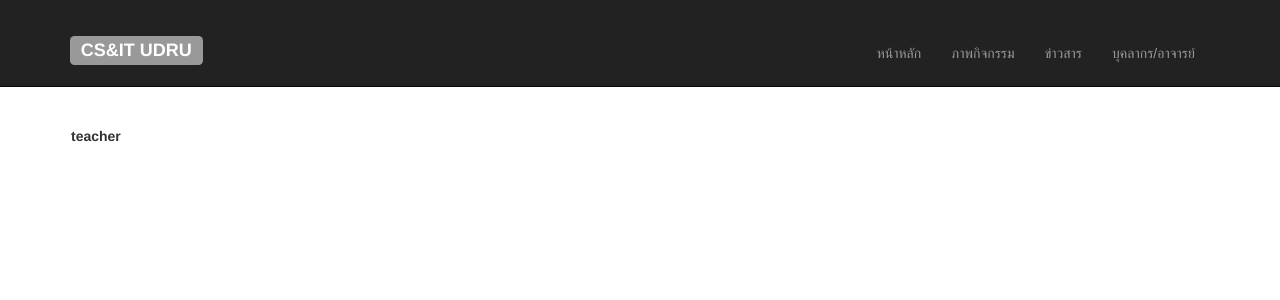
After one commit to mynameistecs51/cs_udru, a CodeIgniter app: page /cs_udru/index.php/ctl_main/page_teacher in a window 1280 px wide. The commit adds this page. Shown: the top 300 px of the page. Run offline with CodeIgniter, Linux system fonts and the light colour scheme; lists and menus that the app fills with data are empty.

Commit message:
chaiwat update 4-3-57 7.37

```diff
--- a/application/config/config.php
+++ b/application/config/config.php
@@ -26,7 +26,7 @@ $config['base_url']	= 'http://localhost/cs_udru/';
 | variable so that it is blank.
 |
 */
-$config['index_page'] = '';
+$config['index_page'] = 'index.php';
 
 /*
 |--------------------------------------------------------------------------
--- a/application/controllers/ctl_main.php
+++ b/application/controllers/ctl_main.php
@@ -10,5 +10,10 @@ class Ctl_main extends CI_Controller {
 		$data['title'] = "cs_udru";
 		$this->load->view("cs_udru",$data);
 	}
+
+	public function page_teacher(){
+		$data["title"] = "อาจารย์ประจำสาขาวิชา";
+		$this->load->view("page_teacher",$data);
+	}
 }
 ?>
--- /dev/null
+++ b/application/views/footer.php
@@ -0,0 +1,4 @@
+
+	</div> <!-- //// end container -->
+</body>
+</html>
--- /dev/null
+++ b/application/views/head.php
@@ -0,0 +1,39 @@
+<!DOCTYPE html>
+<html lang="en">
+<head>
+	<meta charset="utf-8">
+	<meta name="viewport" content="width=device-width, initial-scale=1.0">
+	<meta name="description" content="">
+	<meta name="author" content="">
+
+	<title><?php echo $title;?></title>
+
+	<!-- Bootstrap core CSS -->
+	<link href="<?php echo base_url().'css/bootstrap.css';?>" rel="stylesheet">
+
+	<!-- Add custom CSS here -->
+	<link href="<?php echo base_url().'css/small-business.css';?>" rel="stylesheet">
+
+</head>
+
+<body>
+
+	<nav class="navbar navbar-inverse navbar-fixed-top" role="navigation">
+		<div class="container">
+			<div class="navbar-header">
+				<?php echo anchor('ctl_main/index','<h3><p class="label label-default">CS&IT UDRU</p></h3>','class="navbar-brand logo-nav"');?>
+			</div>
+
+			<!-- Collect the nav links, forms, and other content for toggling -->
+			<div class="collapse navbar-collapse navbar-ex1-collapse">
+				<ul class="nav navbar-nav navbar-right">
+					<li ><?php echo anchor('ctl_main/index','หน้าหลัก');?></li>
+					<li><?php echo anchor('#',"ภาพกิจกรรม");?></li>
+					<li><?php echo anchor('#','ข่าวสาร');?></li>
+					<li><?php echo anchor('ctl_main/page_teacher','บุคลากร/อาจารย์');?></li>
+				</ul>
+			</div><!-- /.navbar-collapse -->
+		</div><!-- /.container -->
+	</nav>
+	<!-- ////////conntainer////////////// -->
+	<div class="container">
--- a/application/views/page_teacher.php
+++ b/application/views/page_teacher.php
@@ -1,17 +1,11 @@
-<!DOCTYPE html>
-<html>
-<head>
-	<meta charset="utf-8">
-	<meta name="viewport" content="width=device-width, initial-scale=1.0">
-	<meta name="description" content="">
-	<meta name="author" content="">
-	<title>อาจารย์ประจำสาขาวิชา CS&IT</title>
-	<!-- Bootstrap core CSS -->
-	<link href="<?php echo base_url().'css/bootstrap.css';?>" rel="stylesheet">
-	<!-- Add custom CSS here -->
-	<link href="<?php echo base_url().'css/small-business.css';?>" rel="stylesheet">
-</head>
-<body>
-
-</body>
-</html>
+<?php $this->load->view("head");?>
+<div class="tabel">
+	<table>
+		<tr>
+			<th>
+				teacher
+			</th>
+		</tr>
+	</table>
+</div>
+<?php $this->load->view("footer");?>
```
Also changed, not shown: application/views/cs_udru.php (+2 -42 lines).
